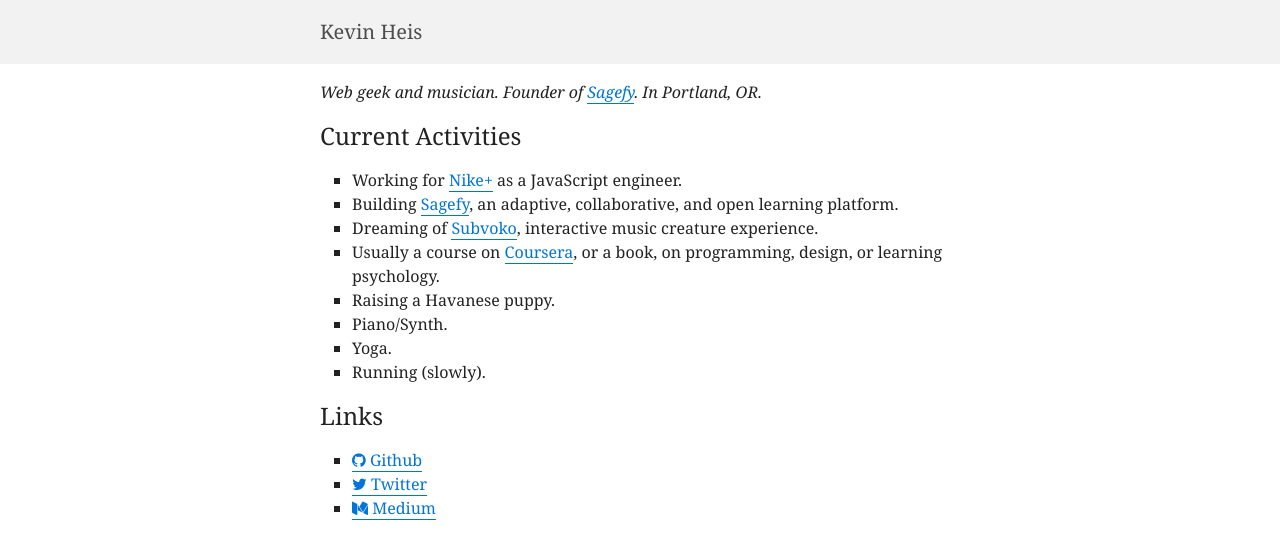
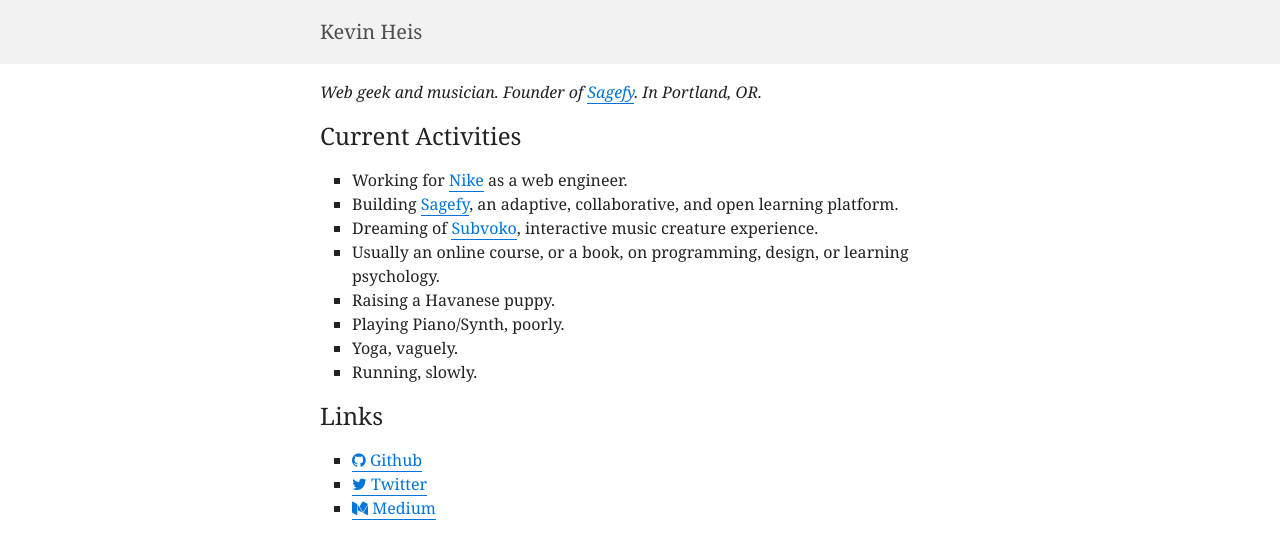
Before and after one commit to heiskr/heiskr.github.io, a Jekyll site: the page built from index.md, in a window 1280 px wide. Shown: the top 559 px of the page. Built offline with Jekyll 4.4.1, drawn with Linux system fonts in a browser that asks for light colours; nearby versions of some CDN libraries.

Commit message:
Update copy

```diff
--- a/index.md
+++ b/index.md
@@ -7,14 +7,14 @@
 Current Activities
 ------------------
 
-- Working for [Nike+](https://secure-nikeplus.nike.com/plus/) as a JavaScript engineer.
+- Working for [Nike](https://www.nike.com/) as a web engineer.
 - Building [Sagefy](https://sagefy.org/), an adaptive, collaborative, and open learning platform.
 - Dreaming of [Subvoko](https://github.com/heiskr/subvoko), interactive music creature experience.
-- Usually a course on [Coursera](https://www.coursera.org/), or a book, on programming, design, or learning psychology.
+- Usually an online course, or a book, on programming, design, or learning psychology.
 - Raising a Havanese puppy.
-- Piano/Synth.
-- Yoga.
-- Running (slowly).
+- Playing Piano/Synth, poorly.
+- Yoga, vaguely.
+- Running, slowly.
 
 Links
 -----
```
